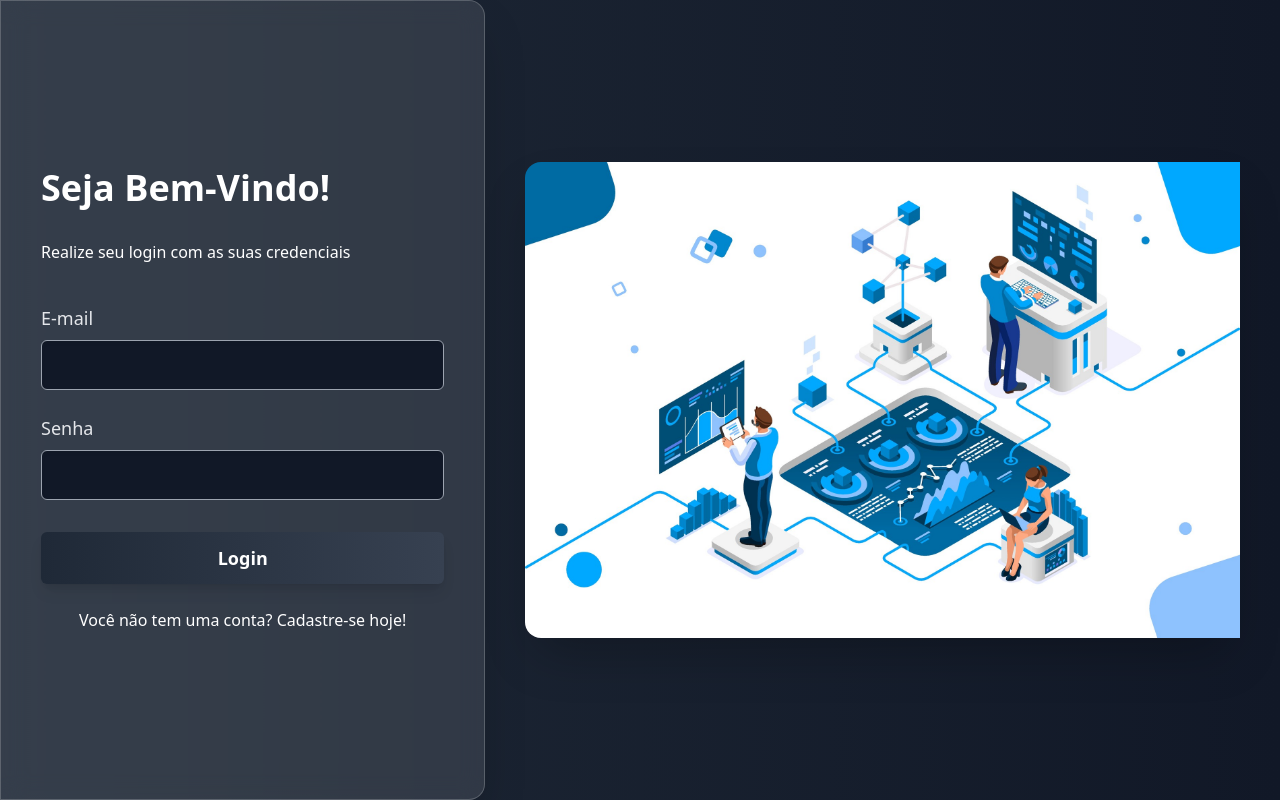
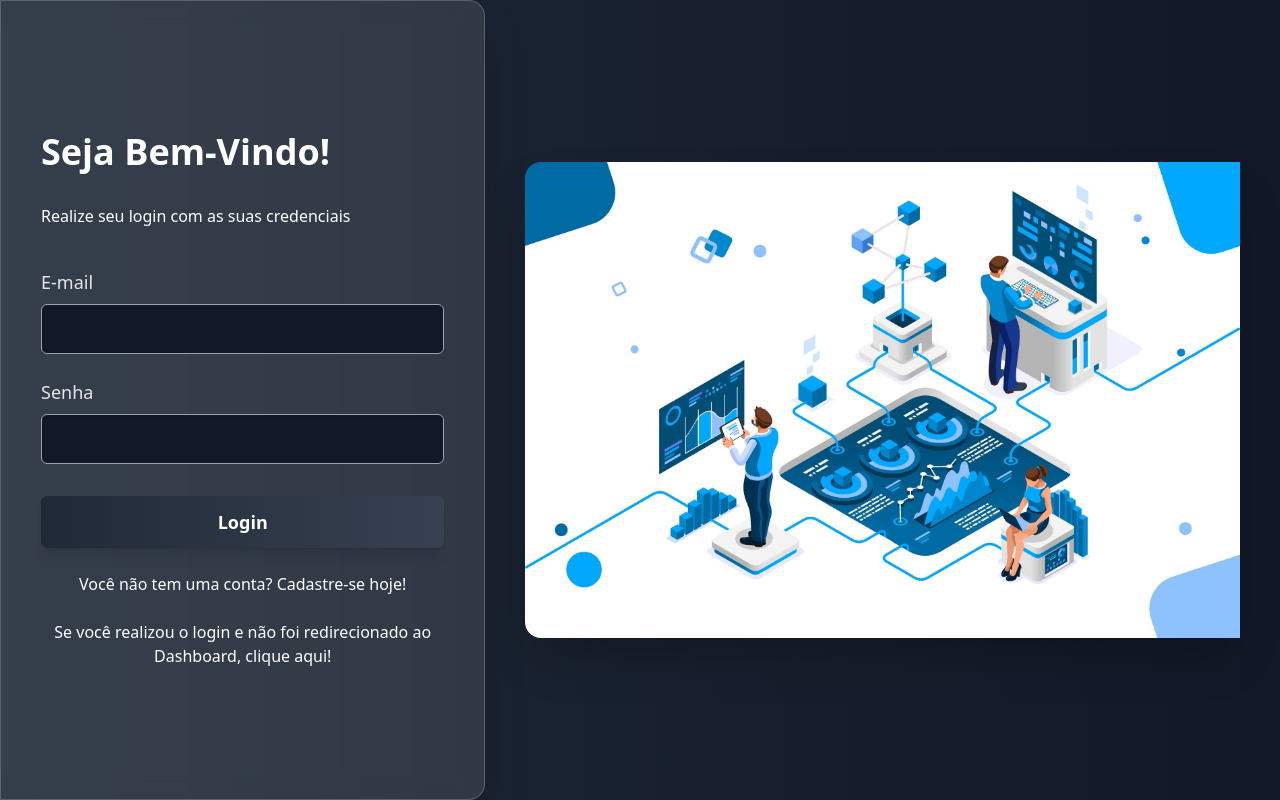
Before and after one commit to kleberclh/My-Tasks-App, a React (Vite) app: page / in a window 1280 px wide. Built offline with nearby package versions, Linux system fonts and the light colour scheme.

Commit message:
add button redirect

```diff
--- a/src/components/LoginForm.jsx
+++ b/src/components/LoginForm.jsx
@@ -82,6 +82,14 @@ const LoginForm = () => {
               <p>Você não tem uma conta? Cadastre-se hoje!</p>
             </Link>
           </div>
+          <div className="mt-6 text-center">
+            <Link
+              to="/dashboard"
+              className="text-[#ffffff] hover:text-gray-500 transition-colors duration-300"
+            >
+              <p>Se você realizou o login e não foi redirecionado ao Dashboard, clique aqui!</p>
+            </Link>
+          </div>
         </form>
       </div>
 
```
